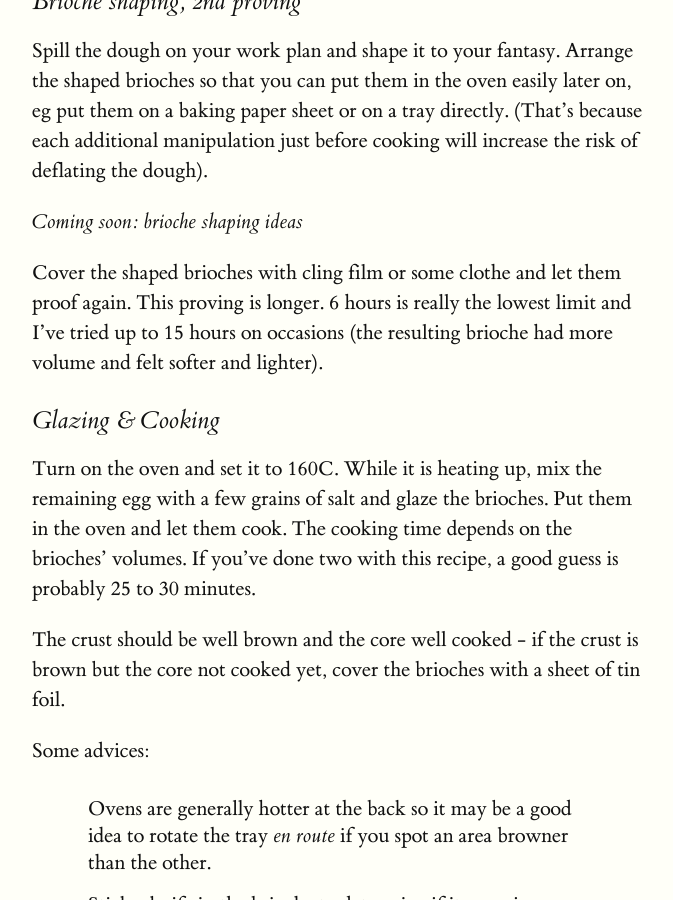
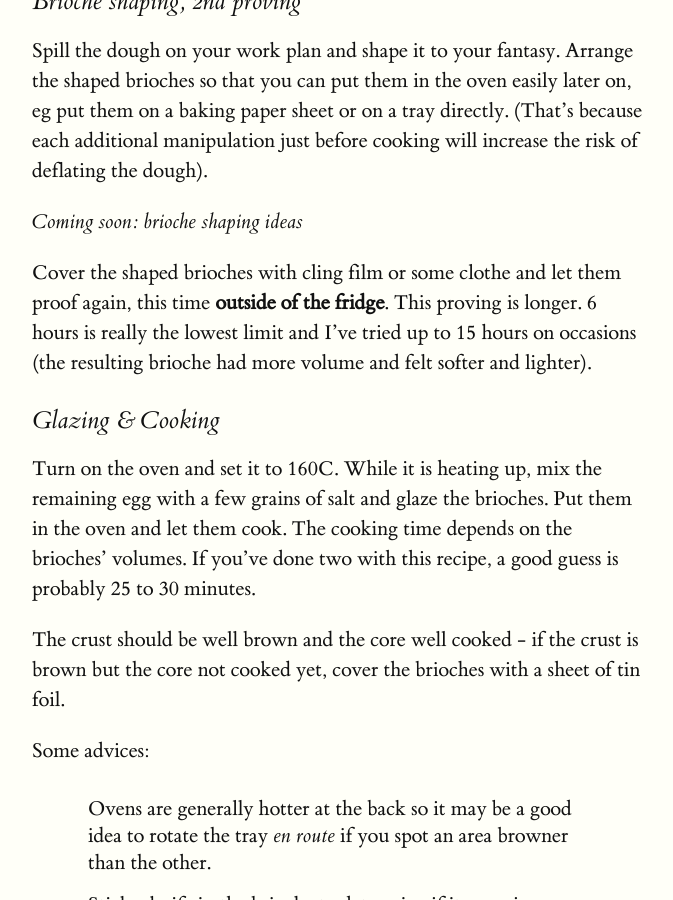
Before and after one commit to feston/recettes, a Jekyll site: the page built from brioche.md, in a window 1280 px wide and 900 px high, scrolled down 1795 px. Shown: the whole window, without its empty margins (128-801 px from the left). Built offline with Jekyll 4.4.1, drawn with Linux system fonts in a browser that asks for light colours.

Commit message:
some typoez and precisions

```diff
--- a/brioche.md
+++ b/brioche.md
@@ -8,7 +8,7 @@ title: brioche
 If you liked [bread](pain.html), you're going to love brioche.
 
 
-![Finished product](img/la_brioche/brioche-decoupee.jpg)
+![Finished product, picture courtesy of Martius](img/la_brioche/brioche-decoupee.jpg)
 
 
 ## Ingredients
@@ -63,9 +63,9 @@ the dough).
 *Coming soon: brioche shaping ideas*
 
 Cover the shaped brioches with cling film or some clothe and let them proof
-again. This proving is longer. 6 hours is really the lowest limit and I've
-tried up to 15 hours on occasions (the resulting brioche had more volume and
-felt softer and lighter).
+again, this time **outside of the fridge**. This proving is longer. 6 hours
+is really the lowest limit and I've tried up to 15 hours on occasions (the
+resulting brioche had more volume and felt softer and lighter).
 
 
 ### Glazing & Cooking
```
Also changed, not shown: other parts of brioche.md (+1 -1 lines).
